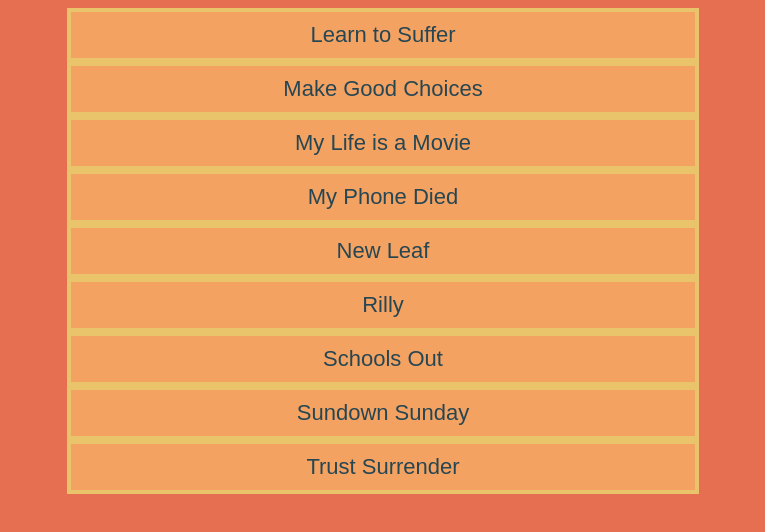
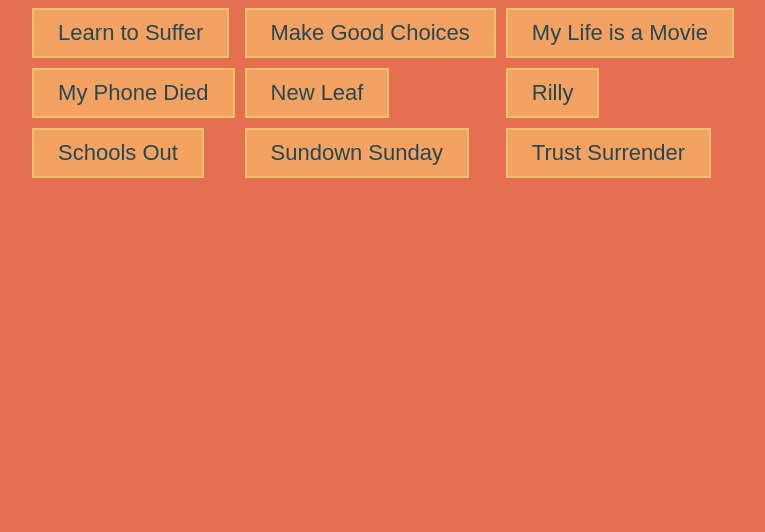
Before and after one commit to 5geoy/haileyboard, a website: page public/index.html in a window 1280 px wide. Shown: the whole page, without its empty margins (257-1022 px from the left). Drawn offline with nearby package versions, Linux system fonts and the light colour scheme.

Commit message:
Update styles.css

```diff
--- a/public/styles.css
+++ b/public/styles.css
@@ -2,24 +2,28 @@ h1 {
 	font-family: 'Alegreya' ;
 }
 body{
-	background-color:#E76F51 ;
+	background-color:#E76F51;
+	display: flex;
+	align-items: center;
+	justify-content: center;
+}
+.btn-group{
+	display: grid;
+    grid-template-columns: auto auto auto;
+    grid-gap: 10px 10px;
 }
 .btn-group input {
   background-color: #F4A261;
-  border: 4px solid #E9C46A;
+  border: 2px solid #E9C46A;
   color: #264653;
-  padding: 10px 24px; /* Some padding */
-  cursor: pointer; /* Pointer/hand icon */
-  width: 50%; /* Set a width if needed */
-  display: flex; /* Make the buttons appear below each other */
-  align-items: center;
-  justify-content: center;
-  margin-left: 25%;
+  padding: 10px 24px;
+  cursor: pointer;
+  //width: 50%;
+  //display: flex;
+  //align-items: center;
+  //justify-content: center;
+  //margin-left: 25%;
   font-size: 22px;
-}
-
-.btn-group input:not(:last-child) {
-  border-bottom: none; /* Prevent double borders */
 }
 
 /* Add a background color on hover */
```
